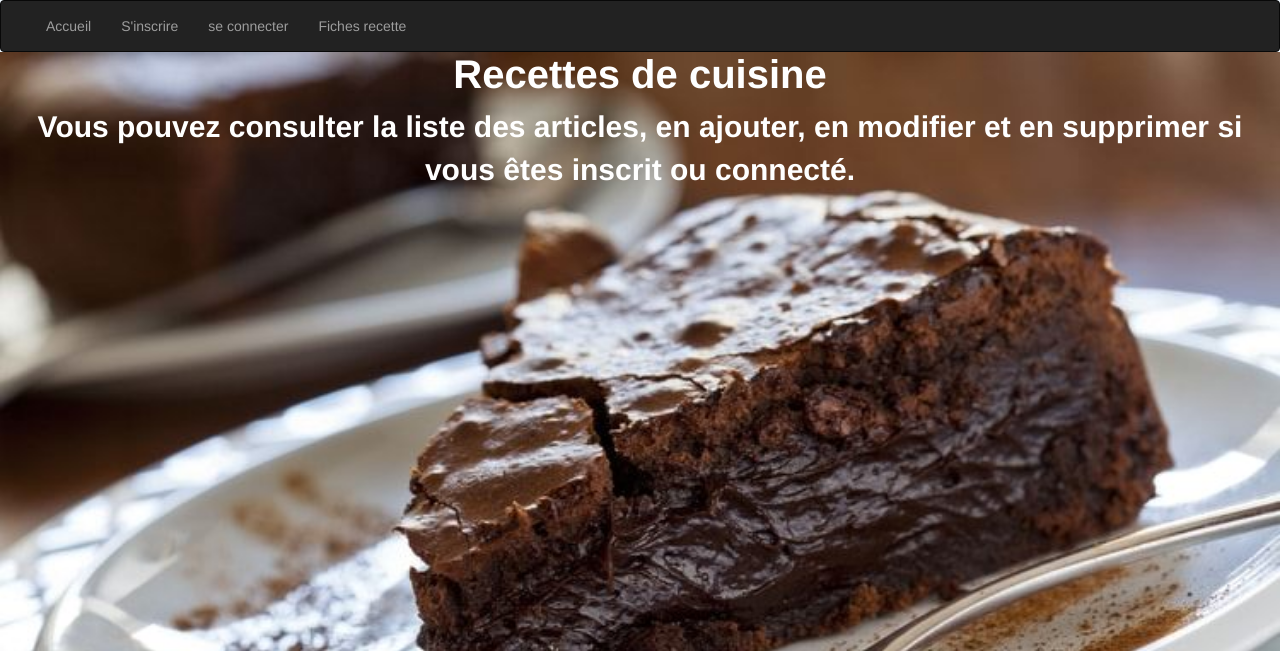
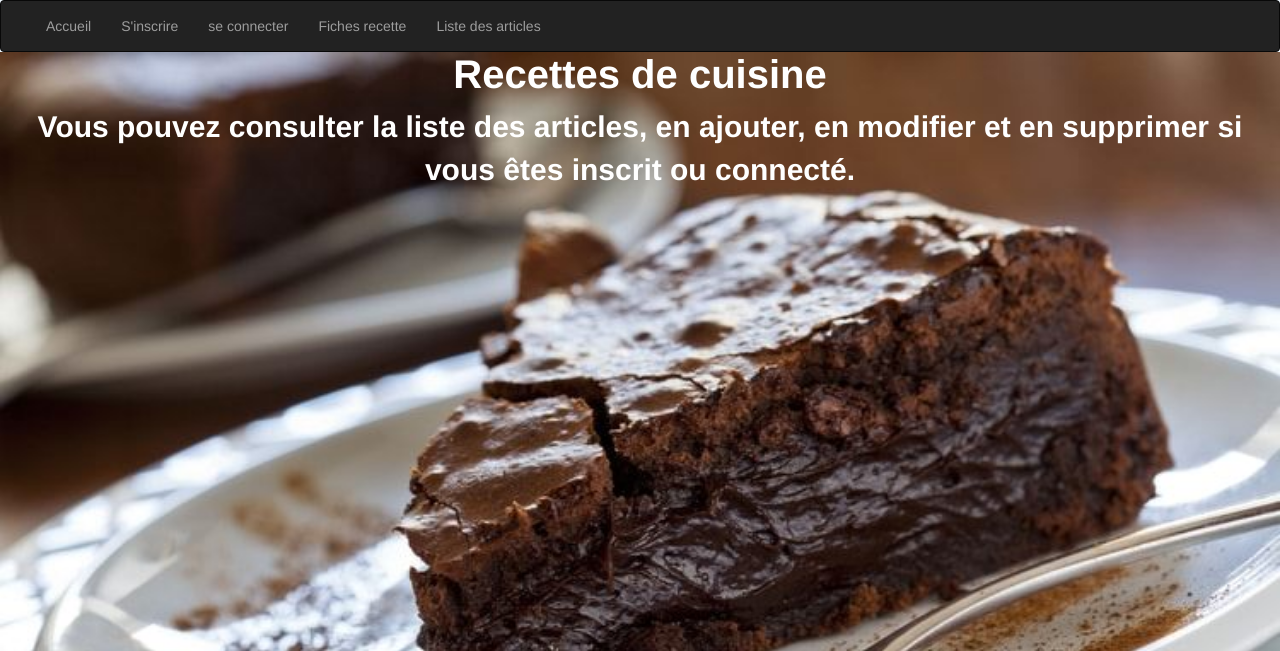
Before and after one commit to abdoulaye75/mini-CMS, a PHP site: page /mini-CMS/ in a window 1280 px wide. Shown: the top 651 px of the page. Run offline with PHP 8.4, Linux system fonts and the light colour scheme; data comes from the database, SQL or seed files in the repository; some libraries are stand-ins or nearby versions.

Commit message:
ajout d'un lien

```diff
--- a/index.php
+++ b/index.php
@@ -44,6 +44,7 @@
 
       <?php }?>
         <li> <a href="views/recettes.php"> Fiches recette </a> </li>
+        <li> <a href="views/articles.php"> Liste des articles </a> </li>
           </ul>
         </div>
       </div>
```
